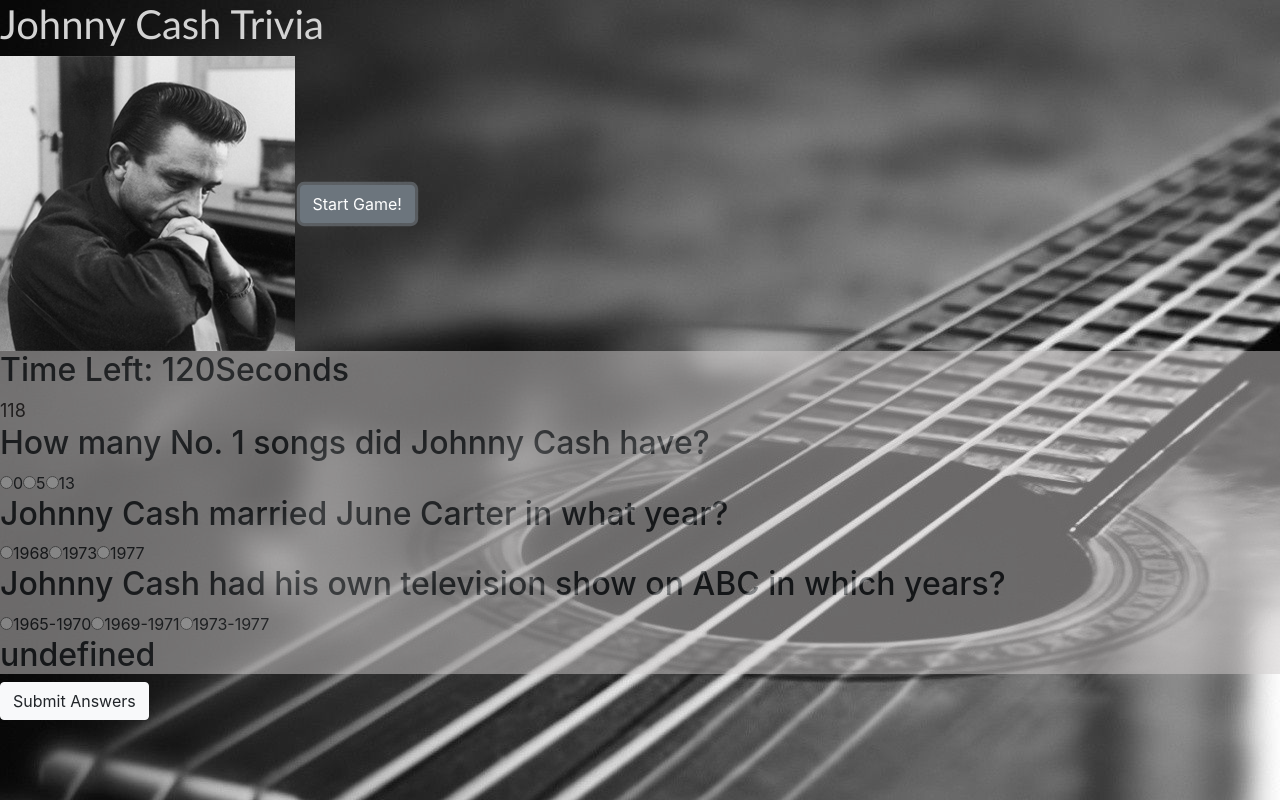
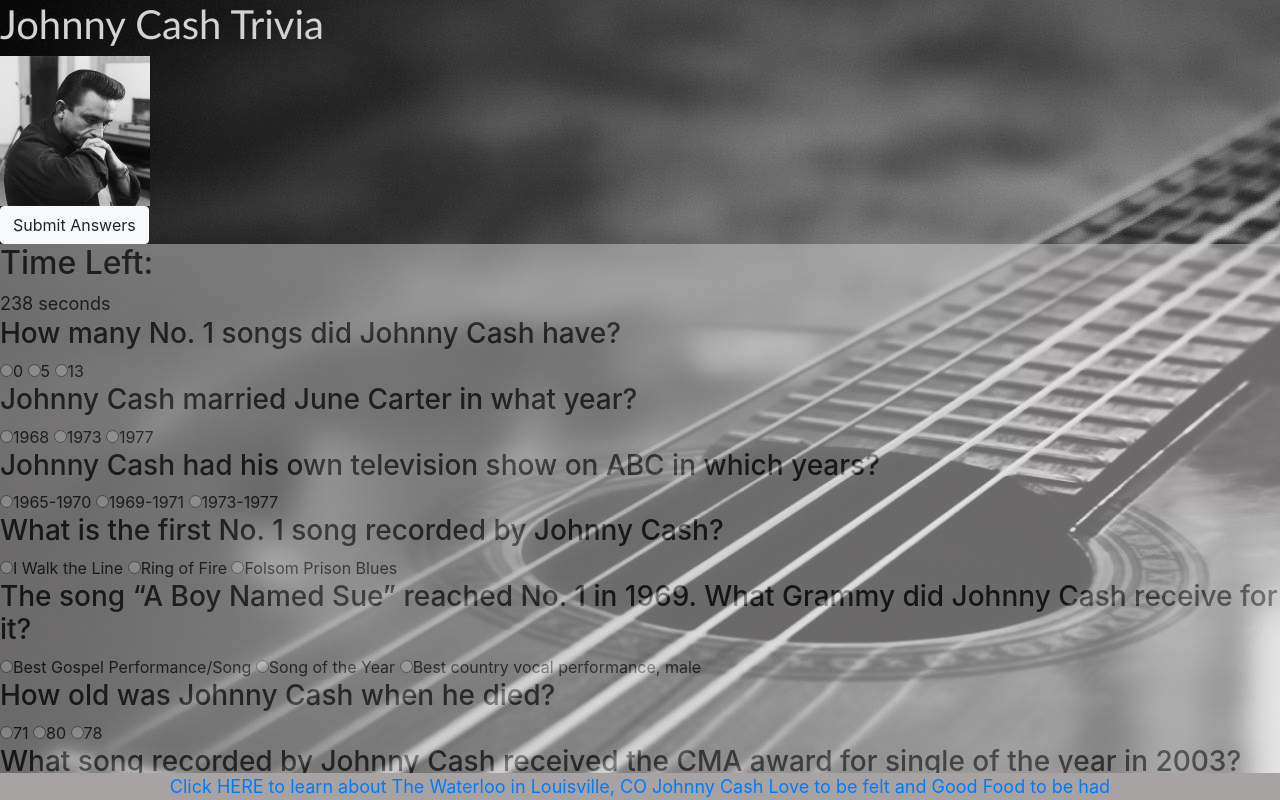
Before and after one commit to ggelsinon/TriviaGame, a plain HTML site: page index.html in a window 1280 px wide. Both pictures are taken after a click on the button "Start Game!". Shown: the top 800 px of the page. Drawn offline with nearby package versions, Linux system fonts and the light colour scheme.

Commit message:
a trivia game as cool as Johnny...almost

```diff
--- a/assets/css/style.css
+++ b/assets/css/style.css
@@ -30,3 +30,18 @@ h1 {
     font-size: large;
 
 }
+.footer {
+    position: fixed;
+    left: 0;
+    bottom: 0;
+    width: 100%;
+    background-color: rgb(168, 163, 163);
+    color: rgb(41, 37, 37);
+    text-align: center;
+    font-size: large;
+ }
+
+ img {
+     height: 150px;
+     width: 150px;
+ }
--- a/assets/javascript/app4.js
+++ b/assets/javascript/app4.js
@@ -1,4 +1,5 @@
 $(document).ready(function () {
+    $("#submit-div").hide();
 
   var quiz = $("#container-quiz");
   var timer  ;
@@ -6,28 +7,55 @@ $(document).ready(function () {
 
     var questionsObj = [{
         question: "How many No. 1 songs did Johnny Cash have?",
-        answerList: ["0", "5", "13"],
-        answer: "5"
+        answerList: ["0 ", "5 ", "13 "],
+        answer: "5 "
     }, {
         question: "Johnny Cash married June Carter in what year?",
-        answerList: ["1968", "1973", "1977"],
-        answer: "1977"
+        answerList: ["1968 ", "1973 ", "1977 "],
+        answer: "1977 "
     }, {
         question: "Johnny Cash had his own television show on ABC in which years?",
-        answerList: ["1965-1970", "1969-1971", "1973-1977"],
-        answer: "1965-1970"
+        answerList: ["1965-1970 ", "1969-1971 ", "1973-1977 "],
+        answer: "1965-1970 "
     }, {
+        question: "What is the first No. 1 song recorded by Johnny Cash?",
+        answerList: ["I Walk the Line ", "Ring of Fire ", "Folsom Prison Blues "],
+        answer: "I Walk the Line "
+    }, {
+        question: "The song “A Boy Named Sue” reached No. 1 in 1969. What Grammy did Johnny Cash receive for it?",
+        answerList: ["Best Gospel Performance/Song ","Song of the Year ","Best country vocal performance, male "],
+        answer: "Best country vocal performance, male "
+    },  {
+        question: "How old was Johnny Cash when he died?",
+        answerList: ["71 ", "80 ", "78 "],
+        answer: "71 "
+    },  {
+        question: "What song recorded by Johnny Cash received the CMA award for single of the year in 2003?",
+        answerList: ["The Man Comes Around ", "Streets of Laredo ", "Hurt"],
+        answer: "Hurt "
+    },   {
+        question: "What is the title of Johnny Cash’s last No. 1 single on Billboard’s country chart?",
+        answerList: ["One Piece at a Time ", "Gone Girl ", 	"Highway Patrolman "],
+        answer: "One Piece at a Time "
+    }, {
+        question: "Johnny Cash appeared in how many episodes of the television show Hee Haw?",
+        answerList: ["One ", "Ten ", "Four "],
+        answer: "Four "
+    }, {
+        question: "Johnny Cash and his wife June Carter Cash won a Grammy for best country vocal performance by a duo or group in 1970 for what song?",
+        answerList: ["If I Were a Carpenter ", "My Grandfather's Clock ", 	"Mississippi Sand " ],
+        answer: "If I Were a Carpenter "
+    }];
 
-    }];
 
 var gameObj = {
     correct: 0,
     incorrect: 0,
-    counter: 120,
+    counter: 240,
 
     timeLeft: function(){
         gameObj.counter--;
-        $("#timeLeft").html(gameObj.counter);
+        $("#timeLeft").html(gameObj.counter + " seconds");
         if(gameObj.counter===0){
             console,log("time is up");
             gameObj.done();
@@ -36,17 +64,20 @@ var gameObj = {
     },
     startGame: function(){
         timer=setInterval(gameObj.timeLeft,1000);
-        $("#container-quiz").prepend("<h2>Time Left: <span id='counter-number'>120</span>Seconds</h2>");
-        $("#start").remove;
+        $("#container-quiz").prepend("<h2>Time Left: </h2>");
+        $("#start").hide();
+        $("#submit-div").show();
         for(var i =0; i<questionsObj.length; i++){
-            quiz.append("<h2>" + questionsObj[i].question + "</h2>")
+            quiz.append("<h3>" + questionsObj[i].question + "</h3>")
             for(var j=0; j<questionsObj[i].answerList.length; j++){
-                quiz.append("<input type = 'radio' name = 'question-'" + i + "' value='" + questionsObj[i].answerList[j] + "''>" + questionsObj[i].answerList[j]);
+                quiz.append("<input type='radio' name='question-" + i + "' value='" + questionsObj[i].answerList[j] + "''>" + questionsObj[i].answerList[j]);
             }
         }
-        quiz.append("<button id= 'done'>Done</button>");
+
     },
     done: function(){
+        $("#timeLeft").remove();
+        $("#submit-div").hide();
         var inputs = quiz.children("input:checked");
         for(var i = 0; i <inputs.length; i++){
             if($(inputs[i]).val()===questionsObj[i].answer){
--- a/index.html
+++ b/index.html
@@ -6,6 +6,7 @@
     <title>Johnny Cash Trivia</title>
     <meta name="viewport" content="width=device-width, initial-scale=1.0">
     <meta http-equiv="X-UA-Compatible" content="ie=edge">
+    <script src="https://cdnjs.cloudflare.com/ajax/libs/moment.js/2.20.1/moment.min.js"></script>
     <script src="https://cdnjs.cloudflare.com/ajax/libs/jquery/3.2.1/jquery.min.js"></script>
     <link rel="stylesheet" href="https://stackpath.bootstrapcdn.com/bootstrap/4.3.1/css/bootstrap.min.css"
         integrity="sha384-ggOyR0iXCbMQv3Xipma34MD+dH/1fQ784/j6cY/iJTQUOhcWr7x9JvoRxT2MZw1T" crossorigin="anonymous">
@@ -17,81 +18,23 @@
         <h1>Johnny Cash Trivia</h1>
         <img src="assets/images/JCash2010-1408383599.jpg">
         <button type="button" class="btn btn-secondary" id="start">Start Game!</button>
+        <div id="submit-div">
+            <button type="button" class="btn btn-light" id="submit">Submit Answers</button>
+        </div>
     </header>
     <div id="container-quiz">
         <div id="timeLeft"></div>
         <div id="questions">
         </div>
     </div>
-    <div id="submit-div">
-        <button type="button" class="btn btn-light" id="submit">Submit Answers</button>
-    </div>
+
     <script type="text/javascript" src="assets/javascript/app4.js"></script>
     </div>
 
+    <div class="footer">
+        <a href="https://www.waterloolouisville.com">Click HERE to learn about The Waterloo in Louisville, CO Johnny Cash Love to be felt and Good Food to be had</a>
+    </div>
 
 </body>
 
 </html>
-
-
-<!-- <div class="quest">
-                <p>What is the first No. 1 song recorded by Johnny Cash?</p>
-                <input type="radio" name="quest1" value="a">I Walk the Line<br>
-                <input type="radio" name="quest1" value="b">Ring of Fire<br>
-                <input type="radio" name="quest1" value="c">Folsom Prison Blues<br>
-            </div>
-            <div class="quest">
-                <p>The song “A Boy Named Sue” reached No. 1 in 1969. What Grammy did Johnny Cash receive for it?</p>
-                <input type="radio" name="quest2" value="a">Best Gospel Performance/Song<br>
-                <input type="radio" name="quest2" value="b">Song of the Year<br>
-                <input type="radio" name="quest2" value="c">Best country vocal performance, male<br>
-            </div>
-            <div class="quest">
-                <p>How old was Johnny Cash when he died?</p>
-                <input type="radio" name="quest3" value="a">71<br>
-                <input type="radio" name="quest3" value="b">80<br>
-                <input type="radio" name="quest3" value="c">78<br>
-            </div>
-            <div class="quest">
-                <p>How many No. 1 songs did Johnny Cash have?</p>
-                <input type="radio" name="quest4" value="a">none<br>
-                <input type="radio" name="quest4" value="b">8<br>
-                <input type="radio" name="quest4"  value="c">13<br>
-            </div>
-            <div class="quest">
-                <p>Johnny Cash married June Carter in what year?</p>
-                <input type="radio" name="quest5">1963<br>
-                <input type="radio" name="quest5">1975<br>
-                <input type="radio" name="quest5"  value="c">1968<br>
-            </div>
-            <div class="quest">
-                <p>Johnny Cash had his own television show on ABC in which years?</p>
-                <input type="radio" name="quest6"  value="a">1969-1971<br>
-                <input type="radio" name="quest6">1965-1977<br>
-                <input type="radio" name="quest6">1975-1977<br>
-            </div>
-            <div class="quest">
-                <p>What song recorded by Johnny Cash received the CMA award for single of the year in 2003?</p>
-                <input type="radio" name="quest7"><br>
-                <input type="radio" name="quest7" value="b">Hurt<br>
-                <input type="radio" name="quest7"><br>
-            </div>
-            <div class="quest">
-                <p>What is the title of Johnny Cash’s last No. 1 single on Billboard’s country chart?</p>
-                <input type="radio" name="quest8" value="a"><br>
-                <input type="radio" name="quest8" value="b">One Piece at a Time 1976<br>
-                <input type="radio" name="quest8" value="c"><br>
-            </div>
-            <div class="quest">
-                <p>Johnny Cash and his wife June Carter Cash won a Grammy for best country vocal performance by a duo or group in 1970 for what song?</p>
-                <input type="radio" name="quest9" value="a"><br>
-                <input type="radio" name="quest9" value="b"><br>
-                <input type="radio" name="quest9" value="c">“If I Were a Carpenter”<br>
-            </div>
-            <div class="quest">
-                <p>Johnny Cash appeared in how many episodes of the television show Hee Haw?</p>
-                <input type="radio" name="quest10" value="a">One<br>
-                <input type="radio" name="quest10" value="b">Ten<br>
-                <input type="radio" name="quest10" value="c">Four<br>
-            </div> -->
```
